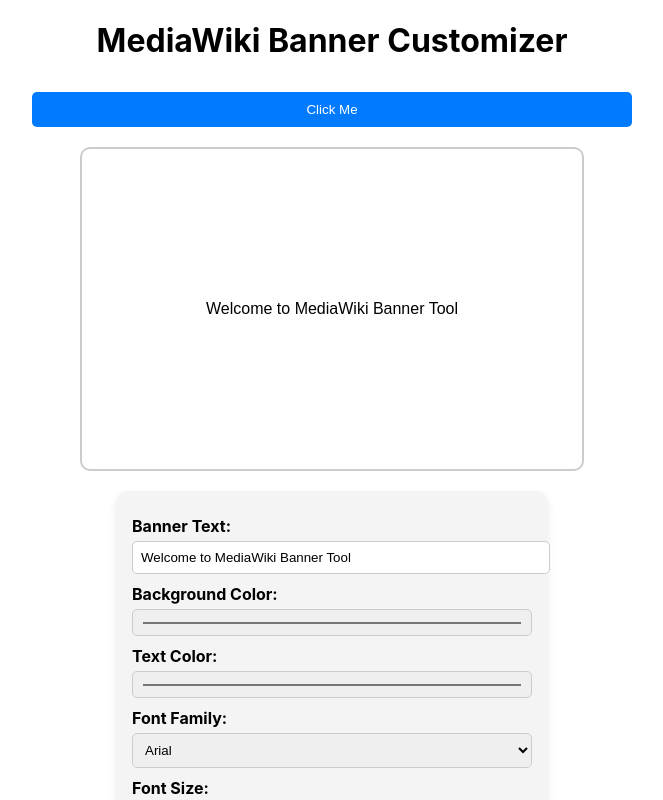
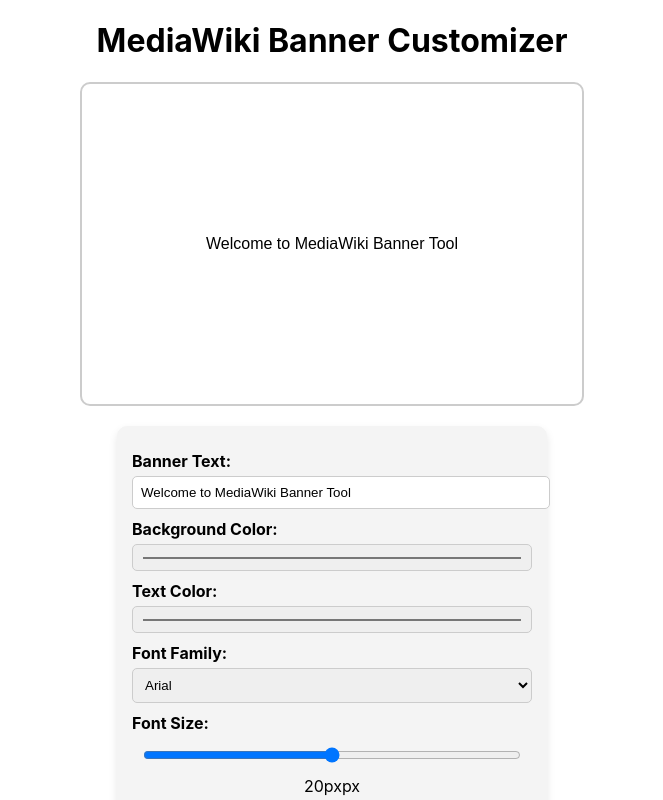
Before and after one commit to nitika1989/new-banner-tool, a React (Create React App) app: page / in a window 1280 px wide. Shown: the top 800 px of the page, without its empty margins (308-971 px from the left). Built offline with nearby package versions, Linux system fonts and the light colour scheme.

Commit message:
Update Banner.js

```diff
--- a/src/components/Banner.js
+++ b/src/components/Banner.js
@@ -52,11 +52,6 @@
   return (
     <div className="container">
       <h1>MediaWiki Banner Customizer</h1>
-
-          {/* Add a Button that links to Wikimedia */}
-      <a href="https://www.wikimedia.org/" target="_blank" rel="noopener noreferrer">
-        <button className="wikimedia-button">Click Me</button>
-      </a>
 
       {/* Animated Banner */}
       <motion.div
```
